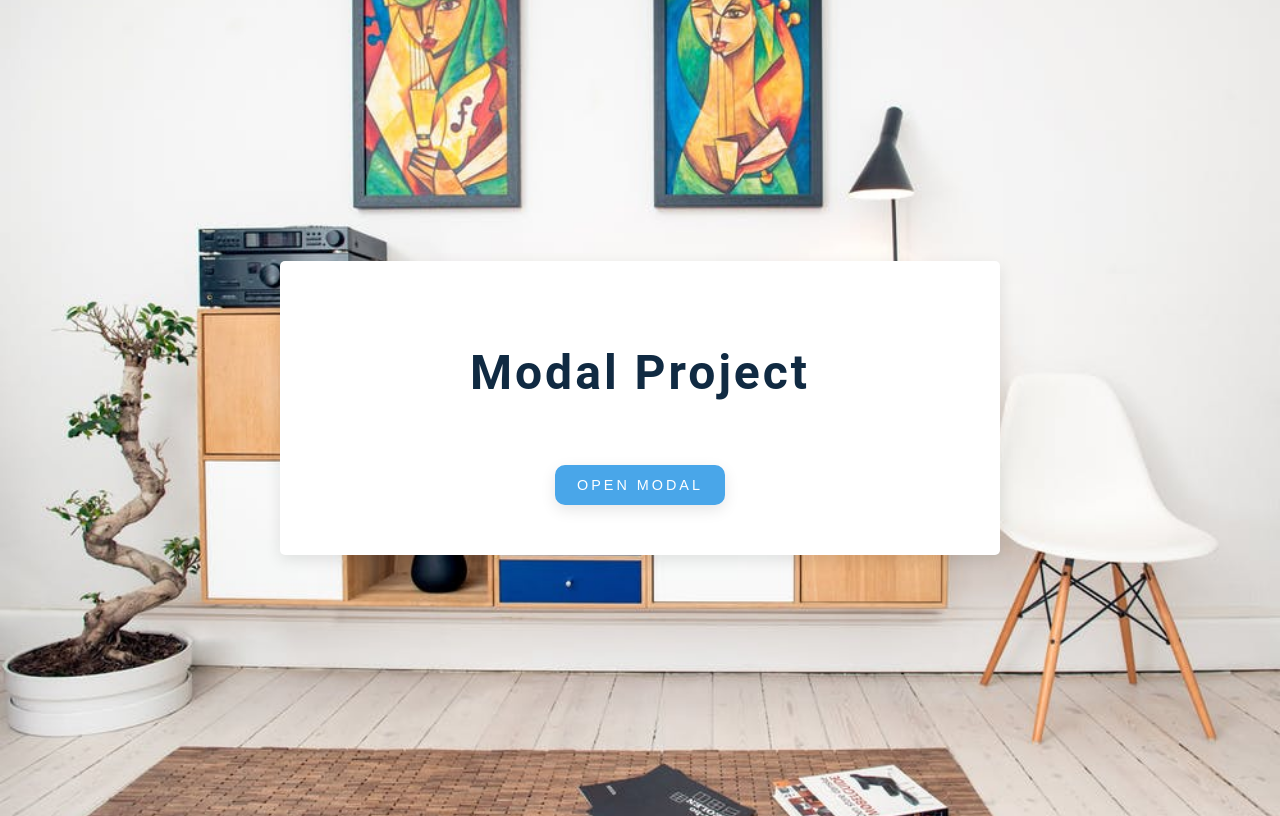
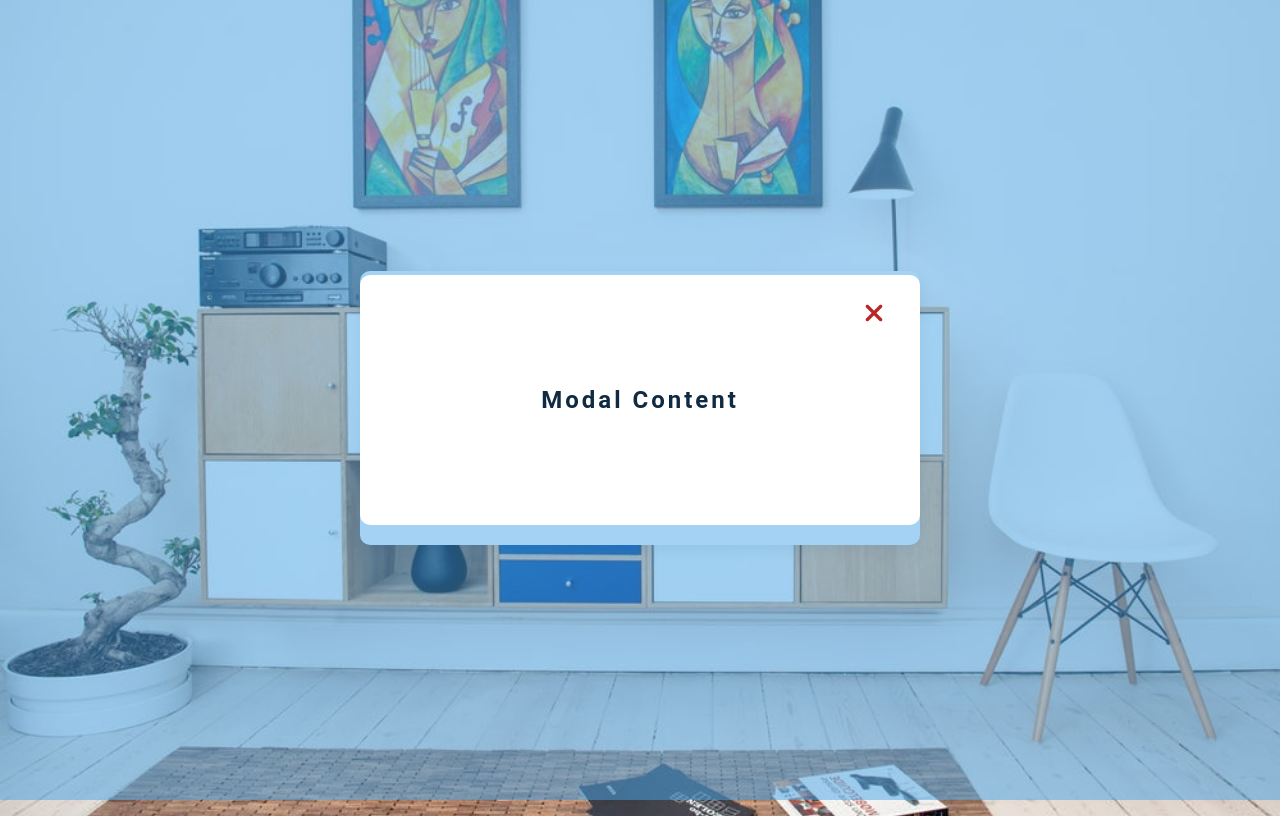
Before and after one commit to SviatlanaBuksa/Modal-Window, a plain HTML site: page index.html in a window 1280 px wide. Drawn offline with Linux system fonts and the light colour scheme.

Commit message:
HTML and CSS of modal window

```diff
--- a/index.html
+++ b/index.html
@@ -14,11 +14,15 @@
   <body>
     <main>
       <h1>modal project</h1>
-      <button>open modal</button>
+      <button id="open-modal">open modal</button>
     </main>
-    <div class="modal-block">
-      <h3>modal content</h3>
-      <i class="fa-solid fa-xmark fa-2xl"></i>
+    <div class="modal-overlay">
+      <div class="modal-container">
+        <h3>modal content</h3>
+        <button id="close-modal">
+          <i class="fa-solid fa-xmark fa-2xl"></i>
+        </button>
+      </div>
     </div>
     <script src="script.js"></script>
   </body>
--- a/style.css
+++ b/style.css
@@ -2,6 +2,7 @@
   --primary-color: hsl(209, 61%, 16%);
   --accent-color: #49a6e9;
   --shadow: 0 5px 15px rgba(0, 0, 0, 0.1);
+  --transition: all 0.3s linear;
 }
 
 body {
@@ -9,9 +10,6 @@ body {
   background-position: center;
   background-size: cover;
   background-repeat: no-repeat;
-  display: flex;
-  justify-content: center;
-  align-items: center;
   min-height: 100vh;
   font-family: "Roboto", sans-serif;
   font-size: 16px;
@@ -19,26 +17,48 @@ body {
   line-height: 1.25;
   color: var(--primary-color);
   overflow: hidden;
+  text-transform: capitalize;
+  text-align: center;
+}
+
+body,
+.modal-overlay,
+.modal-container {
+  display: flex;
+  justify-content: center;
+  align-items: center;
 }
 
 main {
   background-color: #fff;
-  text-align: center;
-  width: 90vh;
-  max-width: 620px;
-  padding: 50px 50px;
-  border-radius: 5px;
   box-shadow: var(--shadow);
+  position: absolute;
+  padding: 60px 20px;
+}
+
+main,
+.modal-container {
+  width: 90vw;
+  max-width: 520px;
+  border-radius: 10px;
 }
 
 h1 {
-  text-transform: capitalize;
   font-size: 3rem;
 }
 
+h3 {
+  font-size: 1.5rem;
+}
+
 button {
-  margin-top: 30px;
-  padding: 10px 20px;
+  border: none;
+  background-color: unset;
+  transition: var(--transition);
+}
+
+button#open-modal {
+  padding: 5px 20px;
   font-size: 0.9rem;
   letter-spacing: 3px;
   text-transform: uppercase;
@@ -47,18 +67,38 @@ button {
   box-shadow: var(--shadow);
   border-radius: 10px;
   border: 2px solid var(--accent-color);
-  transition: all 0.3s linear;
 }
 
-button:hover {
+button#open-modal:hover {
   background-color: #fff;
   color: var(--accent-color);
   cursor: pointer;
 }
 
-.modal-block {
-  display: none;
+button#close-modal {
+  position: absolute;
+  right: 30px;
+  top: 30px;
+  color: hsl(360, 67%, 44%);
+}
+button#close-modal:hover {
+  opacity: 0.8;
+  transform: scale(1.5);
 }
 
-@media (max-width: 768px) {
+.modal-container {
+  position: absolute;
+  background-color: #fff;
+  height: 30vh;
+  padding: 5px 20px;
+  z-index: 1;
 }
+
+.modal-overlay {
+  position: fixed;
+  top: 0;
+  left: 0;
+  width: 100%;
+  height: 100%;
+  background: rgba(73, 166, 233, 0.5);
+}
```
